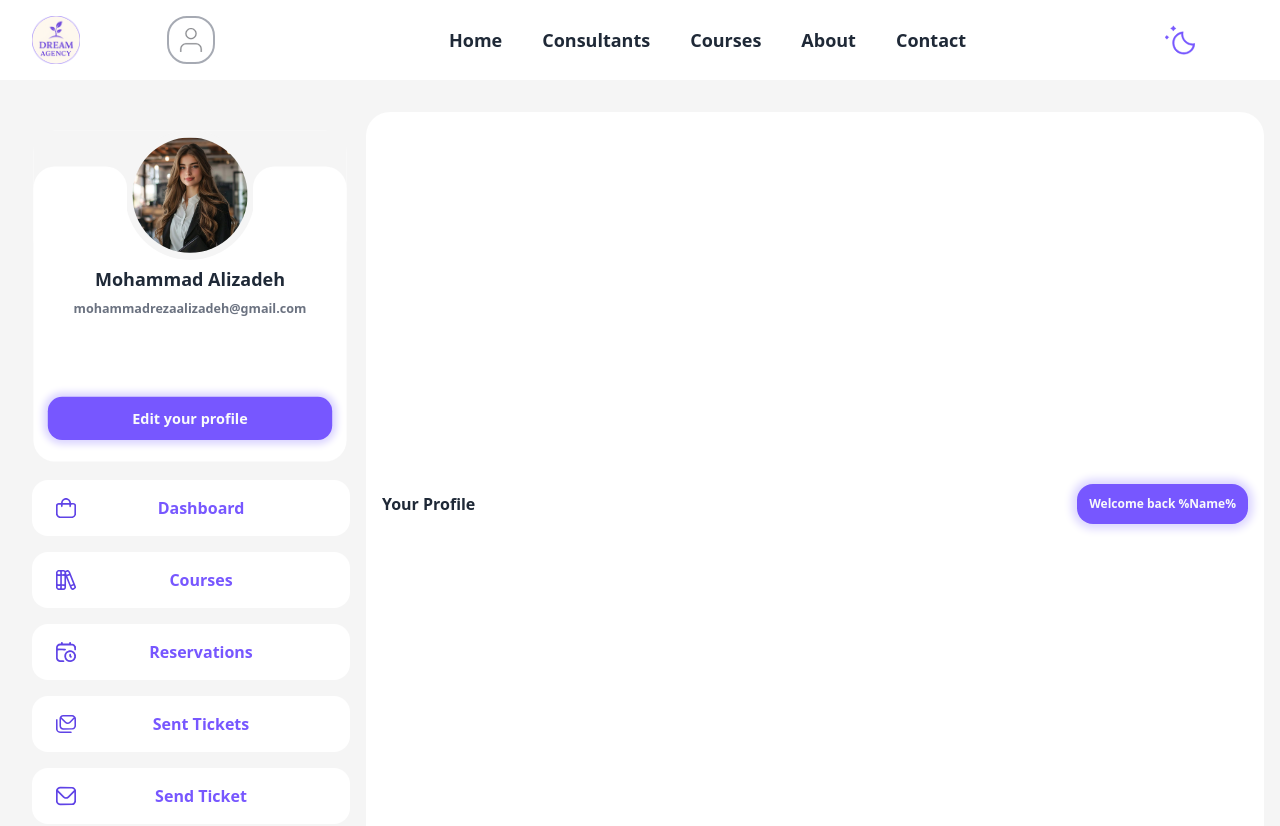
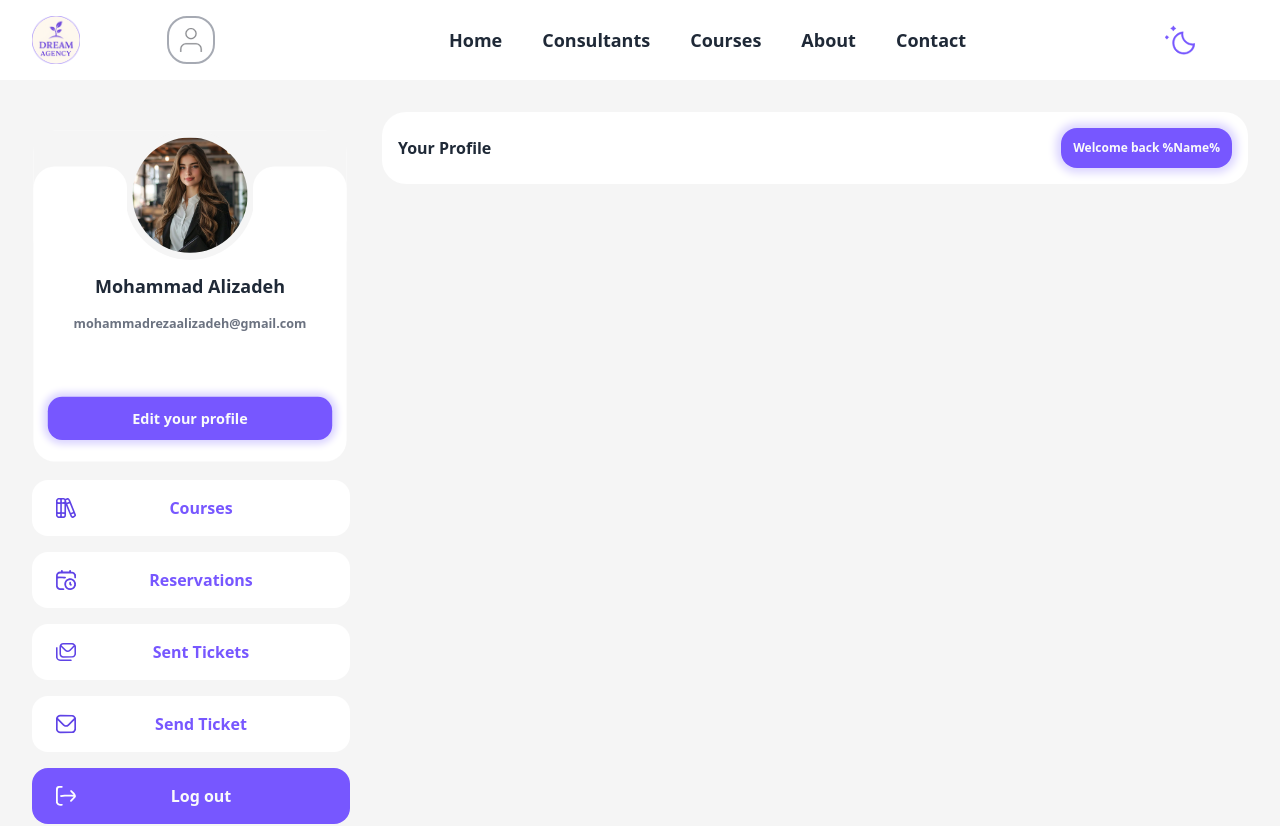
Before and after one commit to DreamAgencyhub/Front-end, a Next.js app: page /profile in a window 1280 px wide. Shown: the top 826 px of the page. Built offline with nearby package versions, Linux system fonts and the light colour scheme.

Commit message:
feat: add inputs to userInfoCard component to handle profile edtion

```diff
--- a/app/(public)/(user)/profile/MobileSidebar.tsx
+++ b/app/(public)/(user)/profile/MobileSidebar.tsx
@@ -5,7 +5,7 @@ import { useState } from "react";
 import Sidebar from "./Sidebar";
 
 export default function MobileSidebar() {
-  const [isOpen, setIsOpen] = useState<boolean>(true);
+  const [isOpen, setIsOpen] = useState<boolean>(false);
 
   const handleClick = () => setIsOpen((prev) => !prev);
 
--- a/app/(public)/(user)/profile/Sidebar.tsx
+++ b/app/(public)/(user)/profile/Sidebar.tsx
@@ -6,17 +6,9 @@ import {
   Envelope,
   Envelopes,
   Exit,
-  ShoppingBagSecond,
 } from "@/app/components/icons";
 
 const navigationInfo = [
-  {
-    label: "Dashboard",
-    href: "/profile",
-    icon: (
-      <ShoppingBagSecond className="fill-primary-600 dark:fill-primary-50 stroke-none text-xl  " />
-    ),
-  },
   {
     label: "Courses",
     href: "/profile/courses",
--- a/app/(public)/(user)/profile/UserInfoCard.tsx
+++ b/app/(public)/(user)/profile/UserInfoCard.tsx
@@ -1,23 +1,90 @@
+"use client";
+
 import Avatar from "@/app/components/ui/Avatar";
 import Button from "@/app/components/ui/Button";
+import Input from "@/app/components/ui/Input";
+import { isPasswordValidate } from "@/app/utilities/helpers";
+import { useState } from "react";
+import { useForm } from "react-hook-form";
 
 export default function UserInfoCard() {
+  const [isEditing, setIsEditing] = useState<boolean>(false);
+  const {
+    register,
+    formState: { errors },
+  } = useForm({ mode: "all" });
+
+  const handleClick = () => setIsEditing((prev) => !prev);
+
   return (
     <div className=" relative rounded-3xl bg-secondary-default h-92 w-87 flex flex-col gap-2 items-center scale-90">
       <Avatar />
       <div className="mt-18 py-2 text-center">
-        <h3 className="text-xl font-bold">Mohammad Alizadeh </h3>
-        <p className="text-sm font-semibold text-text-muted mt-2 ">
-          mohammadrezaalizadeh@gmail.com
-        </p>
+        <Input
+          className="text-xl font-bold text-center bg-secondary-default! py-1! "
+          disabled={!isEditing}
+          errors={errors}
+          type="text"
+          defaultValue={"Mohammad Alizadeh"}
+          name="fullName"
+          register={register("fullName", {
+            minLength: {
+              value: 2,
+              message: "Full Name should be more than 2 characters",
+            },
+            required: "This filed is required!",
+          })}
+        />
+        <Input
+          className="text-sm text-text-muted font-bold text-center bg-secondary-default! py-2!"
+          disabled={!isEditing}
+          errors={errors}
+          type="text"
+          defaultValue={"mohammadrezaalizadeh@gmail.com"}
+          name="email"
+          register={register("email", {
+            pattern: {
+              value:
+                /^(([^<>()[\]\.,;:\s@\"]+(\.[^<>()[\]\.,;:\s@\"]+)*)|(\".+\"))@(([^<>()[\]\.,;:\s@\"]+\.)+[^<>()[\]\.,;:\s@\"]{2,})$/i,
+              message: "Please Provide a valid email.",
+            },
+            required: "This filed is required!",
+          })}
+        />
+        {isEditing && (
+          <Input
+            className="text-sm text-text-muted font-bold text-center bg-secondary-default! py-1.5! "
+            disabled={!isEditing}
+            errors={errors}
+            type="password"
+            defaultValue={"This is password1!"}
+            name="password"
+            register={register("password", {
+              validate: (value) => isPasswordValidate(value),
+              required: "This filed is required!",
+            })}
+          />
+        )}
       </div>
-      <div className="px-4 pb-6 w-full mt-auto">
+      <div className="px-4 pb-6 w-full mt-auto flex gap-4 ">
+        {isEditing && (
+          <Button
+            onClick={handleClick}
+            size="medium"
+            variant="danger"
+            className="w-full font-semibold "
+          >
+            Cancel
+          </Button>
+        )}
+
         <Button
+          onClick={handleClick}
           size="medium"
           variant="primary"
           className="w-full font-semibold "
         >
-          Edit your profile
+          {!isEditing ? " Edit your profile" : "Submit Changes"}
         </Button>
       </div>
     </div>
--- a/app/(public)/(user)/profile/page.tsx
+++ b/app/(public)/(user)/profile/page.tsx
@@ -1,5 +1,9 @@
 import Header from "./Header";
 
 export default function page() {
-  return <Header />;
+  return (
+    <div className="px-4">
+      <Header />
+    </div>
+  );
 }
--- a/app/components/ui/Button.tsx
+++ b/app/components/ui/Button.tsx
@@ -23,6 +23,8 @@ const variants = {
   variantPrimary: ` bg-primary-500 hover:bg-primary-600 transition-all hover:shadow-none shadow-[0px_0px_8px_5px] shadow-primary-100 dark:shadow-primary-900 `,
 
   variantSecondary: `bg-transparent border-2 border-primary-500 text-primary-500 dark:text-gray-50  hover:bg-primary-500/15 hover:dark:text-text-default transition-all `,
+
+  danger: `bg-transparent border-2 border-accent-500 text-accent-500!  hover:bg-accent-500/15 hover:dark:text-text-default transition-all `,
 };
 
 export default function Button({
@@ -40,11 +42,14 @@ export default function Button({
       : size === "medium"
       ? sizes?.mediumSize
       : sizes?.largeSize;
+
   const variantStyle =
     variant === "primary"
       ? variants?.variantPrimary
       : variant === "secondary"
       ? variants?.variantSecondary
+      : variant === "danger"
+      ? variants.danger
       : "";
 
   if (directTo)
--- a/app/components/ui/Input.tsx
+++ b/app/components/ui/Input.tsx
@@ -16,6 +16,8 @@ interface InputProps {
   register: UseFormRegisterReturn;
   errors?: FieldErrors<FieldValues>;
   label?: string;
+  disabled?: boolean;
+  defaultValue?: string;
 }
 
 export default function Input({
@@ -26,6 +28,8 @@ export default function Input({
   register,
   errors,
   label,
+  disabled,
+  defaultValue,
 }: InputProps) {
   const [isPasswordVisible, setIsPasswordVisible] = useState<boolean>(false);
 
@@ -36,7 +40,7 @@ export default function Input({
   return (
     <div className="relative w-full ">
       <span
-        className={`absolute text-rose-600 text-[10px]  font-semibold  ${
+        className={`absolute z-100 text-rose-600 text-[10px]  font-semibold  ${
           label ? " left-16 top-2 text-nowrap " : " -top-4 left-2 "
         }`}
       >
@@ -51,6 +55,8 @@ export default function Input({
         name={name}
         className={` ${className} w-full bg-default-color py-3 px-4 rounded-2xl focus:outline-none focus:ring-2 focus:ring-primary-500 focus:ring-offset-2 transition duration-200 focus:shadow-xl shadow-primary-100/50 dark:shadow-primary-900/50 dark:ring-offset-primary-400 mt-1`}
         type={name === "password" && isPasswordVisible ? "text" : type}
+        disabled={disabled}
+        defaultValue={defaultValue}
       />
       {name === "password" && (
         <div
```
